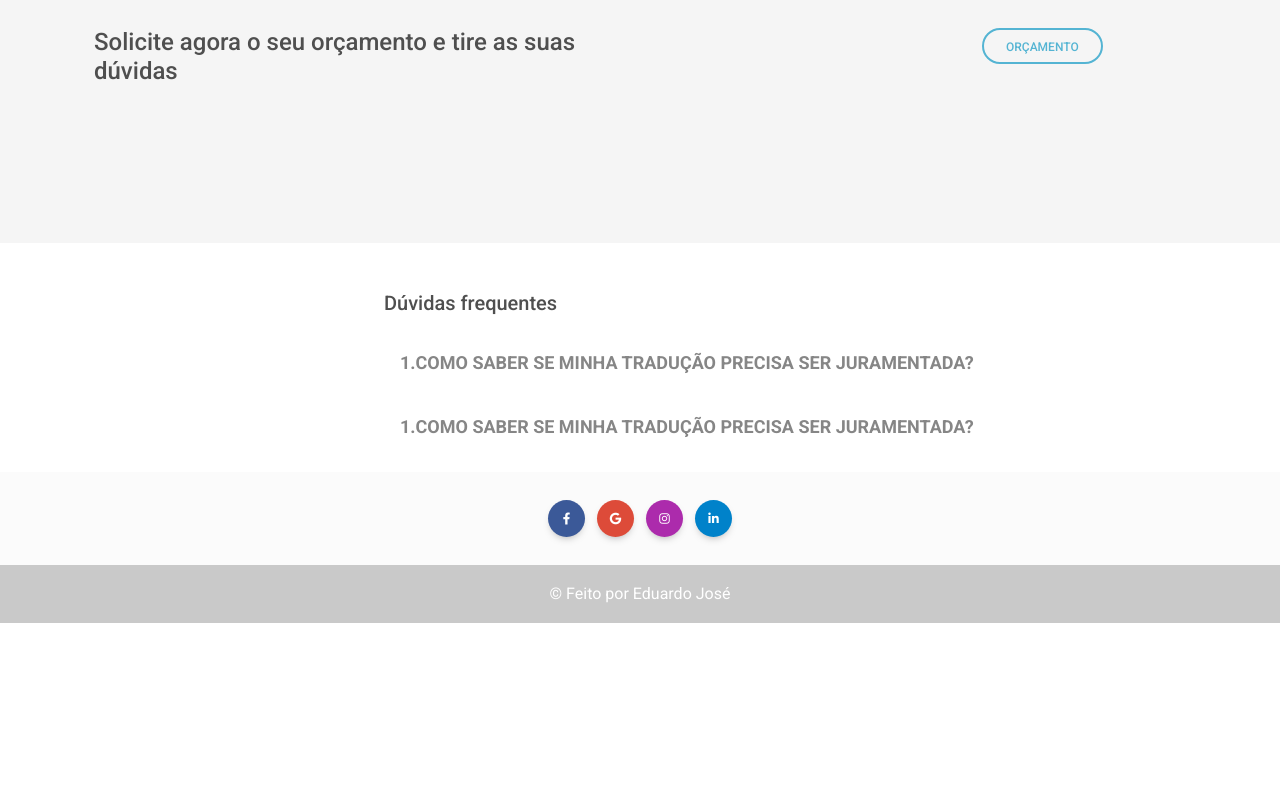
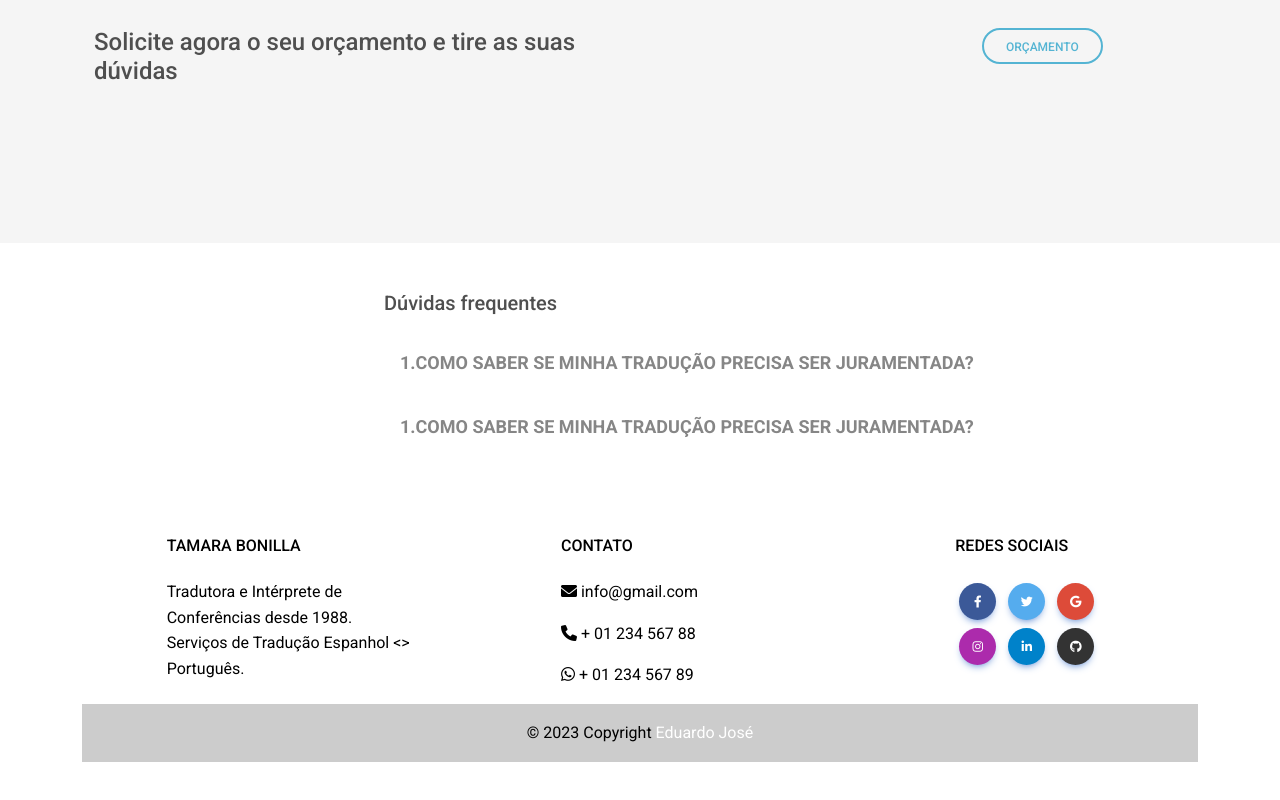
Before and after one commit to eduardoferreira97/Site-Tamara-tradutora, a plain HTML site: page index.html in a window 1280 px wide. Shown: the part 897-1697 px from the top of the page. Before the commit the page ends 1520 px from the top, so only its background shows below. Drawn offline with nearby package versions, Linux system fonts and the light colour scheme.

Commit message:
Mudança de footer

```diff
--- a/index.html
+++ b/index.html
@@ -20,7 +20,7 @@
 
     <link rel="icon" type="image/x-icon" href="./assets/logo.png">
 
-    <title>Tradutora Juramentada</title>
+    <title>Tradução Juramentada - Tamara Bonilla</title>
 
 </head>
 
@@ -76,7 +76,7 @@
                     <div class="text-white">
                         <h1 class="mb-3">Não perca tempo e venha conheçer </h1>
                         <h5 class="mb-4">Solicite já o seu orçamento</h5>
-                        <a class="btn btn-outline-light btn-rounded m-2" href="#signupc" role="button"
+                        <a class="btn btn-outline-light btn-rounded m-2" href="#" role="button"
                             rel="nofollow">Orçamento</a>
 
                     </div>
@@ -276,39 +276,91 @@
     </div>
 
     <!-- FOOTER -->
-    <footer class="bg-light text-center text-white">
+    <div class="container my-5 mt-5">
+        <!-- Footer -->
+        <footer class="text-center text-lg-start text-black" style="background-color: #ffff">
             <!-- Grid container -->
-        <div class="container p-4 pb-0 mt-4">
-            <!-- Section: Social media -->
-            <section class="mb-4">
+            <div class="container p-4 pb-0">
+                <!-- Section: Links -->
+                <section class="">
+                    <!--Grid row-->
+                    <div class="row">
+                        <!-- Grid column -->
+                        <div class="col-md-3 col-lg-3 col-xl-3 mx-auto mt-3">
+                            <h6 class="text-uppercase mb-4 font-weight-bold">
+                                Tamara Bonilla
+                            </h6>
+                            <p>
+                                Tradutora e Intérprete de Conferências desde 1988. <br>
+                                Serviços de Tradução Espanhol <> Português.
+                            </p>
+                        </div>
+                        <!-- Grid column -->
+
+                        <hr class="w-100 clearfix d-md-none" />
+
+                        <!-- Grid column -->
+
+                        <hr class="w-100 clearfix d-md-none" />
+
+                        <!-- Grid column -->
+                        <hr class="w-100 clearfix d-md-none" />
+
+                        <!-- Grid column -->
+                        <div class="col-md-4 col-lg-3 col-xl-3 mx-auto mt-3">
+                            <h6 class="text-uppercase mb-4 font-weight-bold">Contato</h6>
+                            <!-- <p><i class="fas fa-home mr-3"></i> New York, NY 10012, US</p> -->
+                            <p><i class="fas fa-envelope mr-3"></i> info@gmail.com</p>
+                            <p><i class="fas fa-phone mr-3"></i> + 01 234 567 88</p>
+                            <p><i class="fab fa-whatsapp"></i> + 01 234 567 89</p>
+
+                        </div>
+                        <!-- Grid column -->
+
+                        <!-- Grid column -->
+                        <div class="col-md-3 col-lg-2 col-xl-2 mx-auto mt-3">
+                            <h6 class="text-uppercase mb-4 font-weight-bold">Redes Sociais</h6>
+
                             <!-- Facebook -->
-                <a class="btn text-white btn-floating m-1" style="background-color: #3b5998;" href="#!" role="button"><i
-                        class="fab fa-facebook-f"></i></a>
+                            <a class="btn btn-primary btn-floating m-1" style="background-color: #3b5998" href="#!"
+                                role="button"><i class="fab fa-facebook-f"></i></a>
+
+                            <!-- Twitter -->
+                            <a class="btn btn-primary btn-floating m-1" style="background-color: #55acee" href="#!"
+                                role="button"><i class="fab fa-twitter"></i></a>
 
                             <!-- Google -->
-                <a class="btn text-white btn-floating m-1" style="background-color: #dd4b39;" href="#!" role="button"><i
-                        class="fab fa-google"></i></a>
+                            <a class="btn btn-primary btn-floating m-1" style="background-color: #dd4b39" href="#!"
+                                role="button"><i class="fab fa-google"></i></a>
 
                             <!-- Instagram -->
-                <a class="btn text-white btn-floating m-1" style="background-color: #ac2bac;" href="#!" role="button"><i
-                        class="fab fa-instagram"></i></a>
+                            <a class="btn btn-primary btn-floating m-1" style="background-color: #ac2bac" href="#!"
+                                role="button"><i class="fab fa-instagram"></i></a>
 
                             <!-- Linkedin -->
-                <a class="btn text-white btn-floating m-1" style="background-color: #0082ca;" href="#!" role="button"><i
-                        class="fab fa-linkedin-in"></i></a>
-
+                            <a class="btn btn-primary btn-floating m-1" style="background-color: #0082ca" href="#!"
+                                role="button"><i class="fab fa-linkedin-in"></i></a>
+                            <!-- Github -->
+                            <a class="btn btn-primary btn-floating m-1" style="background-color: #333333" href="#!"
+                                role="button"><i class="fab fa-github"></i></a>
+                        </div>
+                    </div>
+                    <!--Grid row-->
                 </section>
-            <!-- Section: Social media -->
+                <!-- Section: Links -->
             </div>
             <!-- Grid container -->
 
             <!-- Copyright -->
-        <div class="text-center p-3" style="background-color: rgba(0, 0, 0, 0.2);">
-            © Feito por
-            <a class="text-white" href="https://www.linkedin.com/in/eduardo-ferreira-05b32a172/">Eduardo José</a>
+            <div class="text-center p-3" style="background-color: rgba(0, 0, 0, 0.2)">
+                © 2023 Copyright
+                <a class="text-white" href="https://mdbootstrap.com/">Eduardo José</a>
             </div>
             <!-- Copyright -->
         </footer>
+        <!-- Footer -->
+    </div>
+    <!-- End of .container -->
 </body>
 
 </html>
```
Lines whose indentation alone changed are shown as unchanged.
